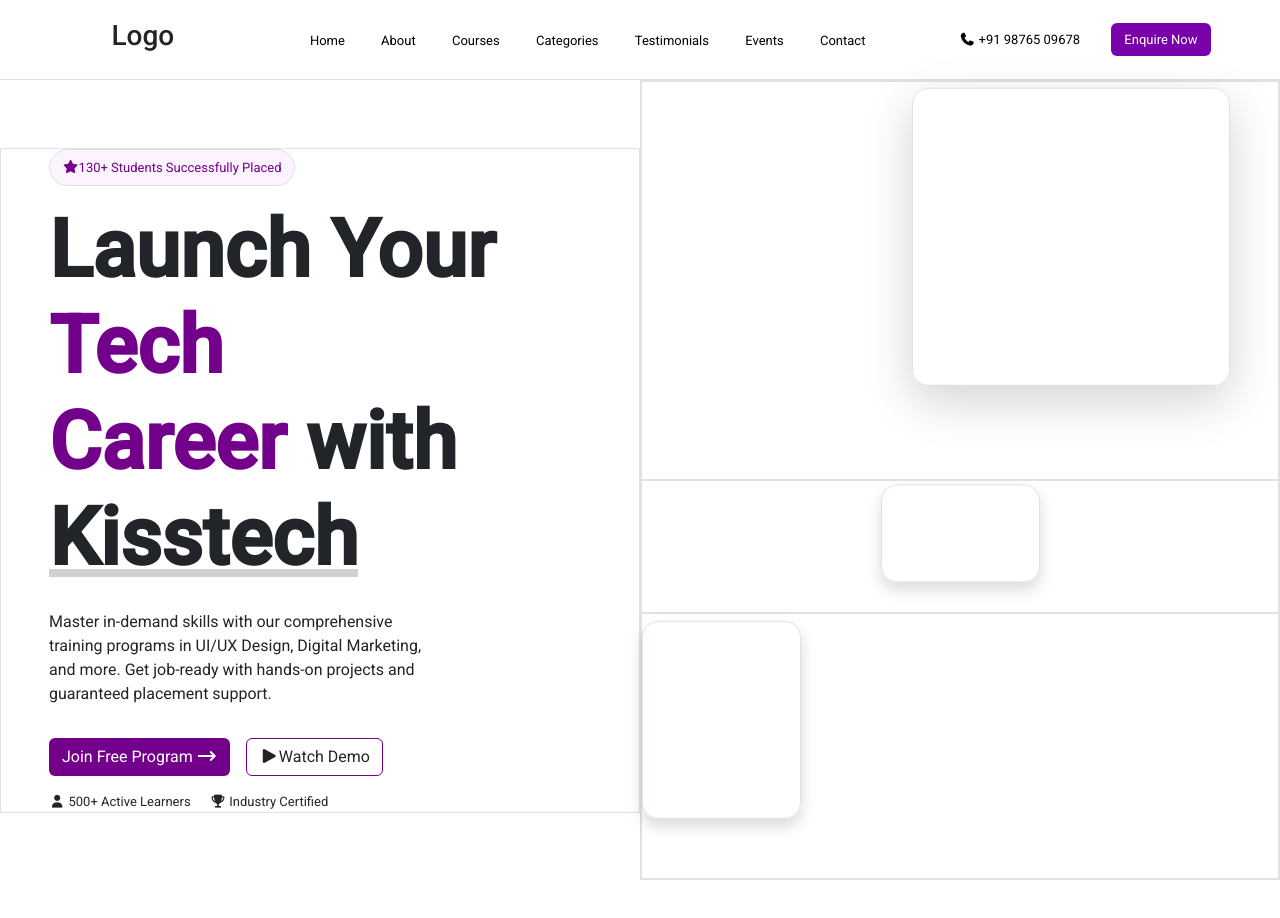
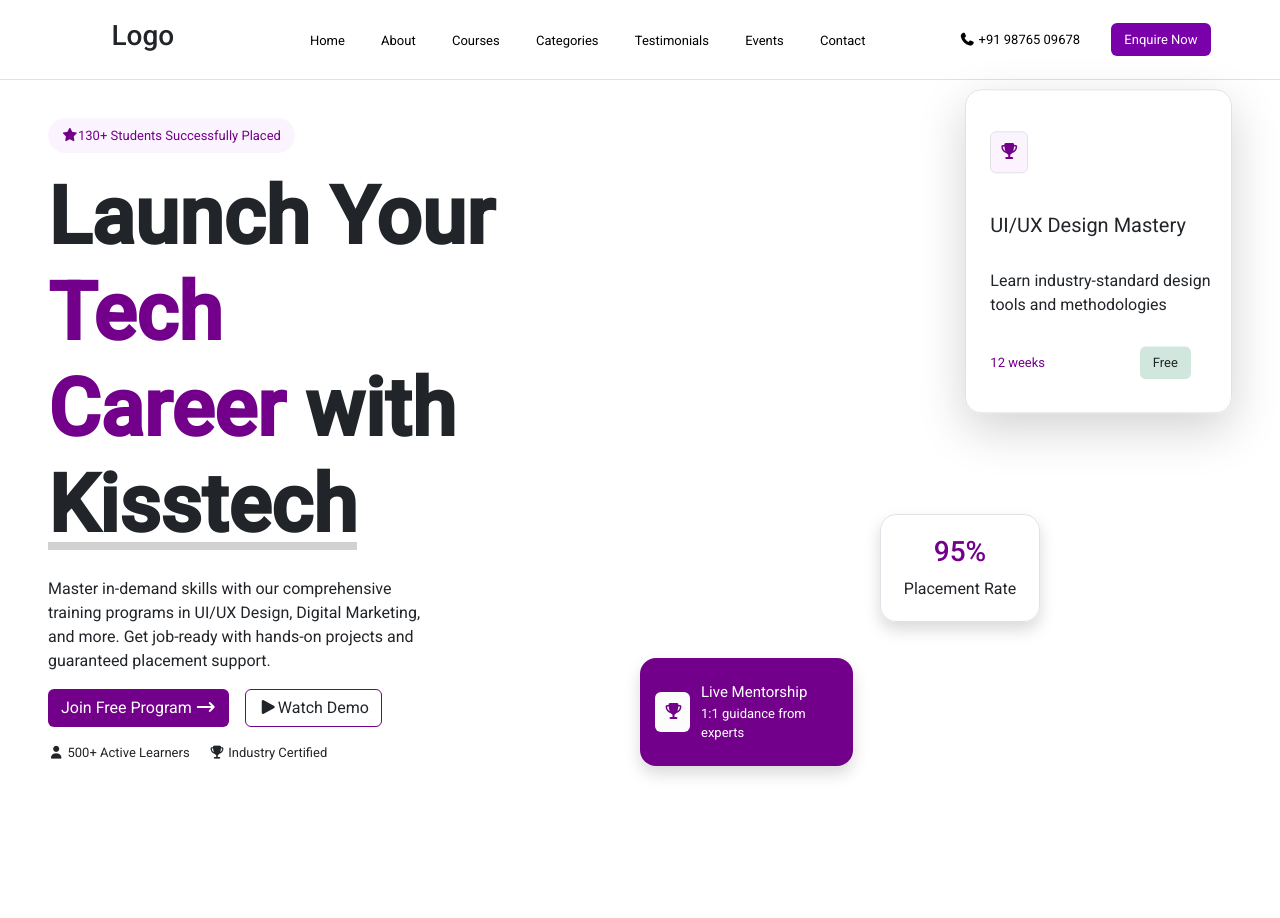
Before and after one commit to tjay1505/k-tech-angular, an Angular app: page / in a window 1280 px wide. Shown: the top 918 px of the page. Before the commit the page ends 880 px from the top, so only its background shows below. Built offline with nearby package versions, Linux system fonts and the light colour scheme.

Commit message:
landing sec completed

```diff
--- a/angular.json
+++ b/angular.json
@@ -109,5 +109,8 @@
         }
       }
     }
+  },
+  "cli": {
+    "analytics": false
   }
 }
--- a/src/app/landing/landing.component.html
+++ b/src/app/landing/landing.component.html
@@ -2,10 +2,9 @@
 
 <div
   class=" h-auto vw-100 col-12 col-md-11 border-0 border-danger d-flex flex-column flex-md-row align-items-center justify-content-center mt-3 mt-md-0">
+  <div class=" col-11 col-md-6 h-auto gap-3 d-flex flex-column align-items-start justify-content-evenly ps-0 ps-md-5">
     <div
-        class="border col-11 col-md-6 h-auto gap-3 d-flex flex-column align-items-start justify-content-evenly ps-0 ps-md-5">
-        <div
-            class="col-10 col-md-5 rounded-5 border border-1 font-size py-2 d-flex align-items-center justify-content-center main-bg-light font-color">
+      class="col-10 col-md-5 rounded-5   font-size py-2 d-flex align-items-center justify-content-center main-bg-light font-color">
       <i class="fa fa-star" aria-hidden="true"></i>
       130+ Students Successfully Placed
     </div>
@@ -31,21 +30,45 @@
       Industry Certified
     </div>
   </div>
-    <div class="border col-11 col-md-6 vh-100 d-flex flex-column mt-4 mt-md-0 ">
-        <div class="w-100 h-75 border d-flex justify-content-end">
-            <div class="w-50 border h-75 rounded-4 me-5 shadow-lg landBoxAnime">
+  <!--   cont 2  -->
+  <div style="height: 90vh;" class=" col-11 col-md-6 d-flex flex-column mt-4 mt-md-0 ">
 
+    <div class="w-100 h-75  d-flex justify-content-end">
+      <div
+        class="col-9 col-md-5 border h-75 rounded-4 me-0 me-md-5 py-1 ps-4 d-flex flex-column align-items-start justify-content-evenly shadow-lg landBoxAnime">
+        <span class="main-bg-light p-2 border rounded-2 my-2 ">
+          <i class="fa fa-trophy font-color" aria-hidden="true"></i>
+        </span>
+        <p class="fs-5">UI/UX Design Mastery</p>
+        <p>Learn industry-standard design tools and methodologies</p>
+        <p class="d-flex justify-content-between align-items-center col-10">
+          <span class="font-color font-size">12 weeks</span>
+          <span class="btn bg-success-subtle font-size">Free</span>
+        </p>
       </div>
     </div>
-        <div class="w-100 h-25 border d-flex justify-content-center ">
-            <div class="w-25 border h-75 rounded-4 shadow landBoxAnime2">
 
+    <div class="w-100 h-25 border-0 d-flex justify-content-center ">
+      <div
+        class="col-5 col-md-3  border h-75 rounded-4 d-flex flex-column align-items-center justify-content-center shadow landBoxAnime2">
+        <h3 class="font-color">95%</h3>
+        <p>Placement Rate</p>
       </div>
     </div>
-        <div class="w-100 h-50 border">
-            <div class="w-25 border h-75 rounded-4 shadow landBoxAnime2">
 
+    <div class="w-100 h-25 border-0">
+      <div
+        class="col-7 p-1 col-md-4  h-75 rounded-4 d-flex align-items-center justify-content-evenly shadow main-bg-dark text-white landBoxAnime2">
+        <span class="bg-light-subtle p-2  rounded-2 my-2 col-2 col-md-2">
+          <i class="fa fa-trophy font-color" aria-hidden="true"></i>
+        </span>
+        <div class="font-size  d-flex flex-column align-items-start justify-content-center col-7 col-md-8">
+          <p style="font-size: 15px;" class="">Live Mentorship</p>
+          <p class="">1:1 guidance from <br> experts</p>
         </div>
       </div>
     </div>
   </div>
+</div>
+
+<div class="vh-100"></div>
--- a/src/app/landing/landing.component.scss
+++ b/src/app/landing/landing.component.scss
@@ -2,7 +2,7 @@
   text-decoration: underline;
   text-decoration-color: rgba(128, 128, 128, 0.363);
   text-decoration-thickness: 8px;
-    text-underline-offset: 4px;
+  text-underline-offset: 10px;
   border-radius: 20px;
 }
 
@@ -18,7 +18,6 @@
 
 .btn-bg-border {
   border: 1px solid var(--main-color);
-
 }
 
 .landBoxAnime {
@@ -44,3 +43,7 @@
     transform: translateY(0%);
   }
 }
+
+p {
+  margin: 0;
+}
```
Lines whose indentation alone changed are shown as unchanged.
